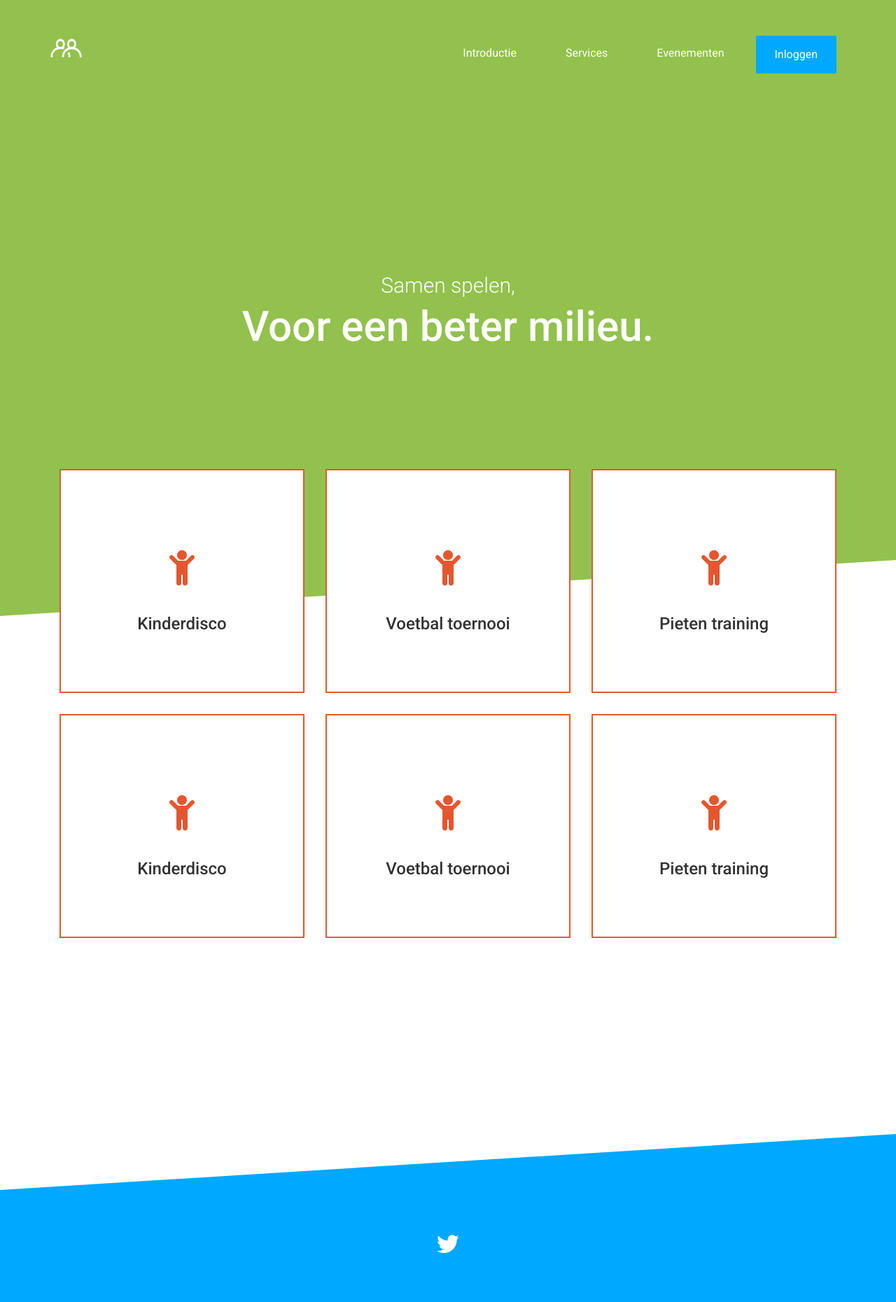
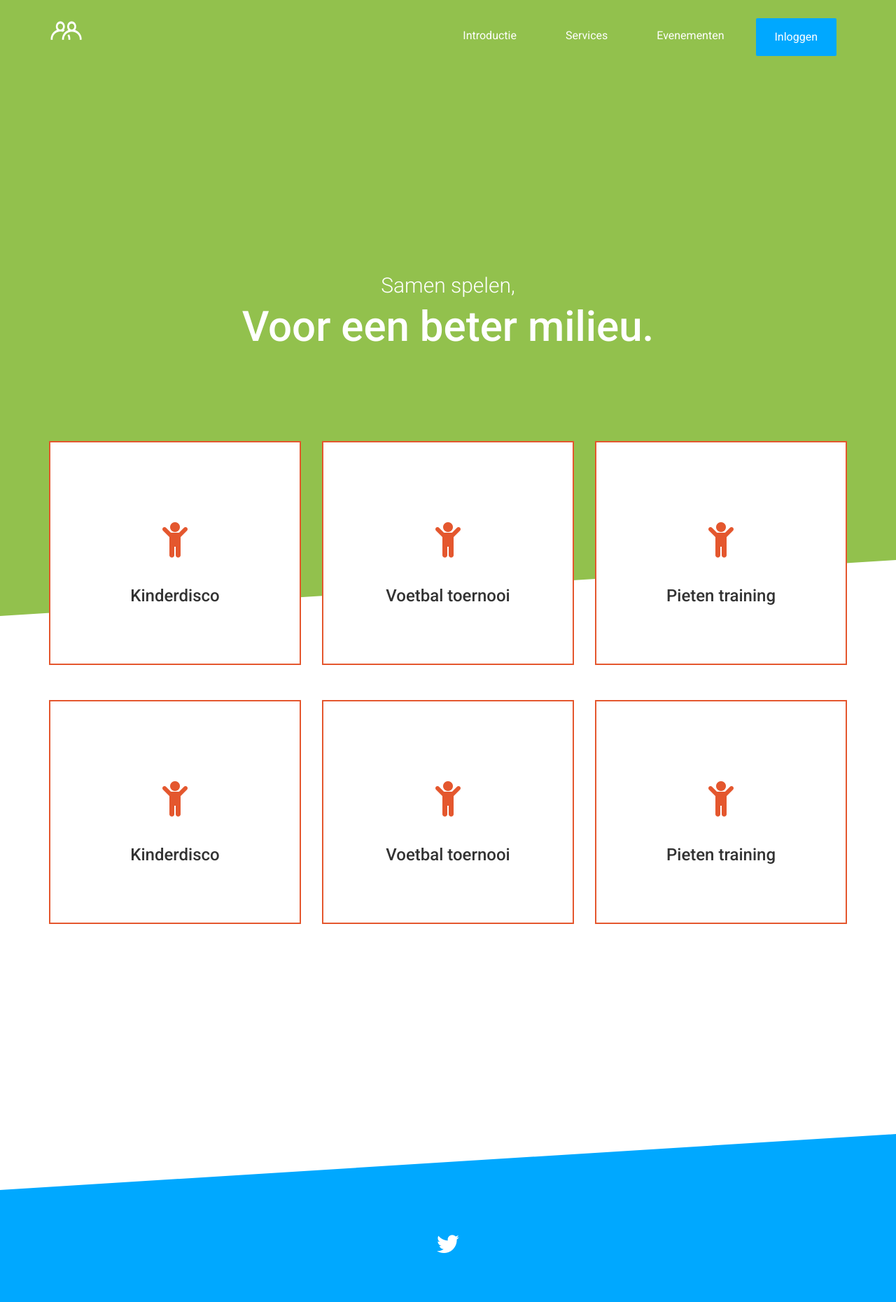
Before and after one commit to Nohsey/ontmoetingsplein, a PHP site: page /evenementen.html in a window 1280 px wide. Shown: the top 1860 px of the page at 70% size. Run offline with PHP 8.4, Linux system fonts and the light colour scheme.

Commit message:
Css changes
evenementen + header gefixed

```diff
--- a/inaweek/css/cardio.css
+++ b/inaweek/css/cardio.css
@@ -261,7 +261,7 @@
 }
 
 .navbar {
-	top: 50px;
+	padding: 25px 0;
 }
 
 .container {
@@ -448,16 +448,11 @@
 	}
 }
 
-.services {
-	margin: 40px 0;
-	padding-bottom: 100px;
-}
-
 .service {
 	width: 100%;
-	height: 320px;
+	min-height: 320px;
 	margin: -250px 0;
-	margin-bottom: 140px;
+	margin-bottom: 300px;
 	text-align: center;
 	background: white;
 	border: 2px solid #E4572E;
```
